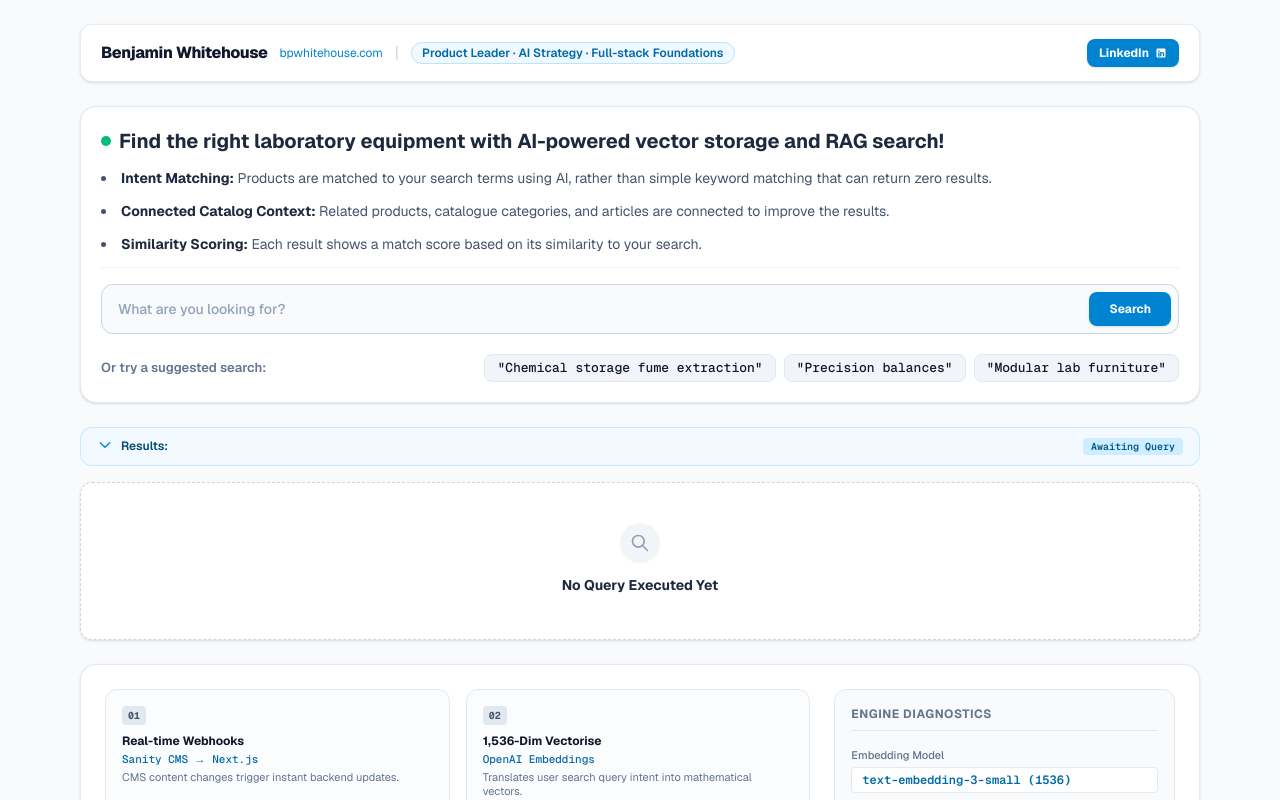
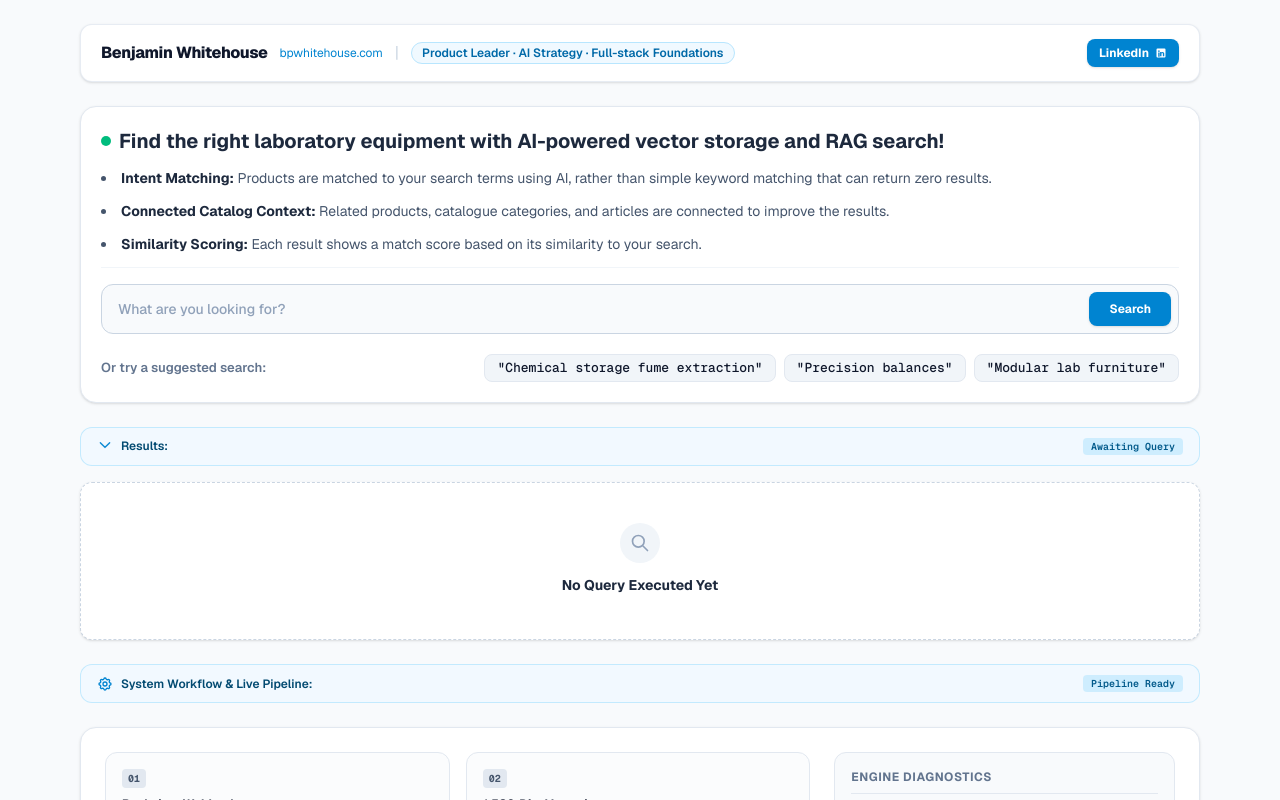
Before and after one commit to bpwhitehouse/discovery-engine, a Next.js app: page /demo in a window 1280 px wide. Shown: the top 800 px of the page. Built offline with nearby package versions, Linux system fonts and the light colour scheme.

Commit message:
Demo page layout changes

```diff
--- a/src/app/demo/DemoClient.tsx
+++ b/src/app/demo/DemoClient.tsx
@@ -97,7 +97,7 @@ export default function DemoClient() {
     <div className="min-h-screen bg-slate-50 text-slate-900 font-sans antialiased selection:bg-sky-100 selection:text-sky-900">
       <div className="max-w-6xl mx-auto px-4 py-6">
 
-        {/* 1. Header Bar */}
+        {/* Header Bar */}
         <header className="bg-white border border-slate-200/80 rounded-xl px-5 py-3.5 mb-6 flex flex-wrap items-center justify-between gap-4 shadow-sm">
           <div className="flex items-center gap-3">
             <h1 className="text-base font-extrabold tracking-tight text-slate-900">
@@ -124,7 +124,7 @@ export default function DemoClient() {
           </div>
         </header>
 
-        {/* 2. Search Bar & Presets */}
+        {/* Search Bar & Presets */}
         <section className="bg-white border border-slate-200 rounded-2xl p-5 mb-6 shadow-sm space-y-4">
           <div className="flex flex-col sm:flex-row sm:items-center justify-between pb-3 mb-4 border-b border-slate-100 gap-2">
             <div>
@@ -134,13 +134,13 @@ export default function DemoClient() {
               </h2>
               <ul className="mt-3 space-y-2.5 text-sm text-slate-600 list-disc list-inside leading-relaxed">
                 <li>
-                  <strong className="text-slate-800">Intent Matching:</strong> Products are matched to your search terms using AI, rather than simple keyword matching that can return zero results.
+                  <strong className="text-sm text-slate-800">Intent Matching:</strong> Products are matched to your search terms using AI, rather than simple keyword matching that can return zero results.
                 </li>
                 <li>
-                  <strong className="text-slate-800">Connected Catalog Context:</strong> Related products, catalogue categories, and articles are connected to improve the results.
+                  <strong className="text-sm text-slate-800">Connected Catalog Context:</strong> Related products, catalogue categories, and articles are connected to improve the results.
                 </li>
                 <li>
-                  <strong className="text-slate-800">Similarity Scoring:</strong> Each result shows a match score based on its similarity to your search.
+                  <strong className="text-sm text-slate-800">Similarity Scoring:</strong> Each result shows a match score based on its similarity to your search.
                 </li>
               </ul>
             </div>
@@ -189,7 +189,7 @@ export default function DemoClient() {
           </div>
         </section>
 
-        {/* 3. Query Results Section */}
+        {/* Query Results Section */}
         <section className="mb-6 space-y-4">
           <div id="results-anchor" className="flex items-center justify-between bg-sky-50/80 border border-sky-200/80 rounded-xl px-4 py-2.5 text-xs text-sky-900">
             <div className="flex items-center gap-2">
@@ -273,7 +273,39 @@ export default function DemoClient() {
           </div>
         </section>
 
-        {/* 4. Visual Pipeline & Engine Diagnostics Combined Section */}
+        {/* Visual Pipeline & Engine Diagnostics Combined Section */}
+        {/* Pipeline Status Banner */}
+          <div className="flex items-center justify-between bg-sky-50/80 border border-sky-200/80 rounded-xl px-4 py-2.5 mb-6 text-xs text-sky-900">
+            <div className="flex items-center gap-2">
+              {/* Animated Processing Cog Icon */}
+              <svg
+                className={`w-4 h-4 text-sky-600 ${loading ? 'animate-spin' : ''}`}
+                fill="none"
+                stroke="currentColor"
+                viewBox="0 0 24 24"
+              >
+                <path
+                  strokeLinecap="round"
+                  strokeLinejoin="round"
+                  strokeWidth="2"
+                  d="M10.325 4.317c.426-1.756 2.924-1.756 3.35 0a1.724 1.724 0 002.573 1.066c1.543-.94 3.31.826 2.37 2.37a1.724 1.724 0 001.065 2.572c1.756.426 1.756 2.924 0 3.35a1.724 1.724 0 00-1.066 2.573c.94 1.543-.826 3.31-2.37 2.37a1.724 1.724 0 00-2.572 1.065c-.426 1.756-2.924 1.756-3.35 0a1.724 1.724 0 00-2.573-1.066c-1.543.94-3.31-.826-2.37-2.37a1.724 1.724 0 00-1.065-2.572c-1.756-.426-1.756-2.924 0-3.35a1.724 1.724 0 001.066-2.573c-.94-1.543.826-3.31 2.37-2.37.996.608 2.296.07 2.572-1.065z"
+                />
+                <path
+                  strokeLinecap="round"
+                  strokeLinejoin="round"
+                  strokeWidth="2"
+                  d="M15 12a3 3 0 11-6 0 3 3 0 016 0z"
+                />
+              </svg>
+              <span className="font-semibold">
+                System Workflow &amp; Live Pipeline:
+              </span>
+            </div>
+
+            <span className="font-mono text-[10px] bg-sky-200/60 px-2 py-0.5 rounded text-sky-800 font-semibold">
+              {loading ? 'Processing Search Step...' : hasSearched ? 'Pipeline Execution Complete' : 'Pipeline Ready'}
+            </span>
+          </div>
         <section className="bg-white border border-slate-200 rounded-2xl p-6 mb-6 shadow-sm">
           <div className="grid grid-cols-1 lg:grid-cols-3 gap-6">
 
@@ -307,8 +339,8 @@ export default function DemoClient() {
                       )}
                     </div>
                     <h3 className="text-xs font-bold text-slate-900 mt-2 mb-0.5">{step.title}</h3>
-                    <p className="text-[11px] font-mono text-sky-700 font-medium mb-1">{step.tech}</p>
-                    <p className="text-[11px] text-slate-500 leading-tight">{step.desc}</p>
+                    <p className="text-xs font-mono text-sky-700 font-medium mb-1">{step.tech}</p>
+                    <p className="text-xs text-slate-500 leading-tight">{step.desc}</p>
                   </div>
                 );
               })}
@@ -321,21 +353,21 @@ export default function DemoClient() {
               </h3>
 
               <div>
-                <span className="text-[11px] text-slate-500 font-medium block mb-1">Embedding Model</span>
+                <span className="text-xs text-slate-500 font-medium block mb-1">Embedding Model</span>
                 <span className="text-xs font-mono bg-white border border-slate-200 text-sky-700 px-2.5 py-1 rounded block font-semibold">
                   text-embedding-3-small (1536)
                 </span>
               </div>
 
               <div>
-                <span className="text-[11px] text-slate-500 font-medium block mb-1">Vector Index</span>
+                <span className="text-xs text-slate-500 font-medium block mb-1">Vector Index</span>
                 <span className="text-xs font-mono bg-white border border-slate-200 text-slate-800 px-2.5 py-1 rounded block font-semibold">
                   Pinecone (Cosine Distance)
                 </span>
               </div>
 
               <div>
-                <span className="text-[11px] text-slate-500 font-medium block mb-1">CMS Synchronisation</span>
+                <span className="text-xs text-slate-500 font-medium block mb-1">CMS Synchronisation</span>
                 <div className="flex items-center gap-2 bg-white border border-slate-200 px-2.5 py-1 rounded">
                   <span className="h-2 w-2 rounded-full bg-emerald-500 animate-pulse"></span>
                   <span className="text-xs text-slate-800 font-medium">Sanity Webhooks Active</span>
@@ -344,7 +376,7 @@ export default function DemoClient() {
 
               {hasSearched && !loading && (
                 <div className="border-t border-slate-200 pt-3">
-                  <span className="text-[11px] text-slate-500 font-medium block mb-1.5">Latency Breakdown</span>
+                  <span className="text-xs text-slate-500 font-medium block mb-1.5">Latency Breakdown</span>
                   <div className="text-xs font-mono text-slate-600 space-y-1 bg-white p-2.5 rounded border border-slate-200">
                     <div className="flex justify-between"><span>Embedding:</span> <span className="text-sky-700 font-semibold">{latency.embedding} ms</span></div>
                     <div className="flex justify-between"><span>Vector Match:</span> <span className="text-sky-700 font-semibold">{latency.vector} ms</span></div>
```
